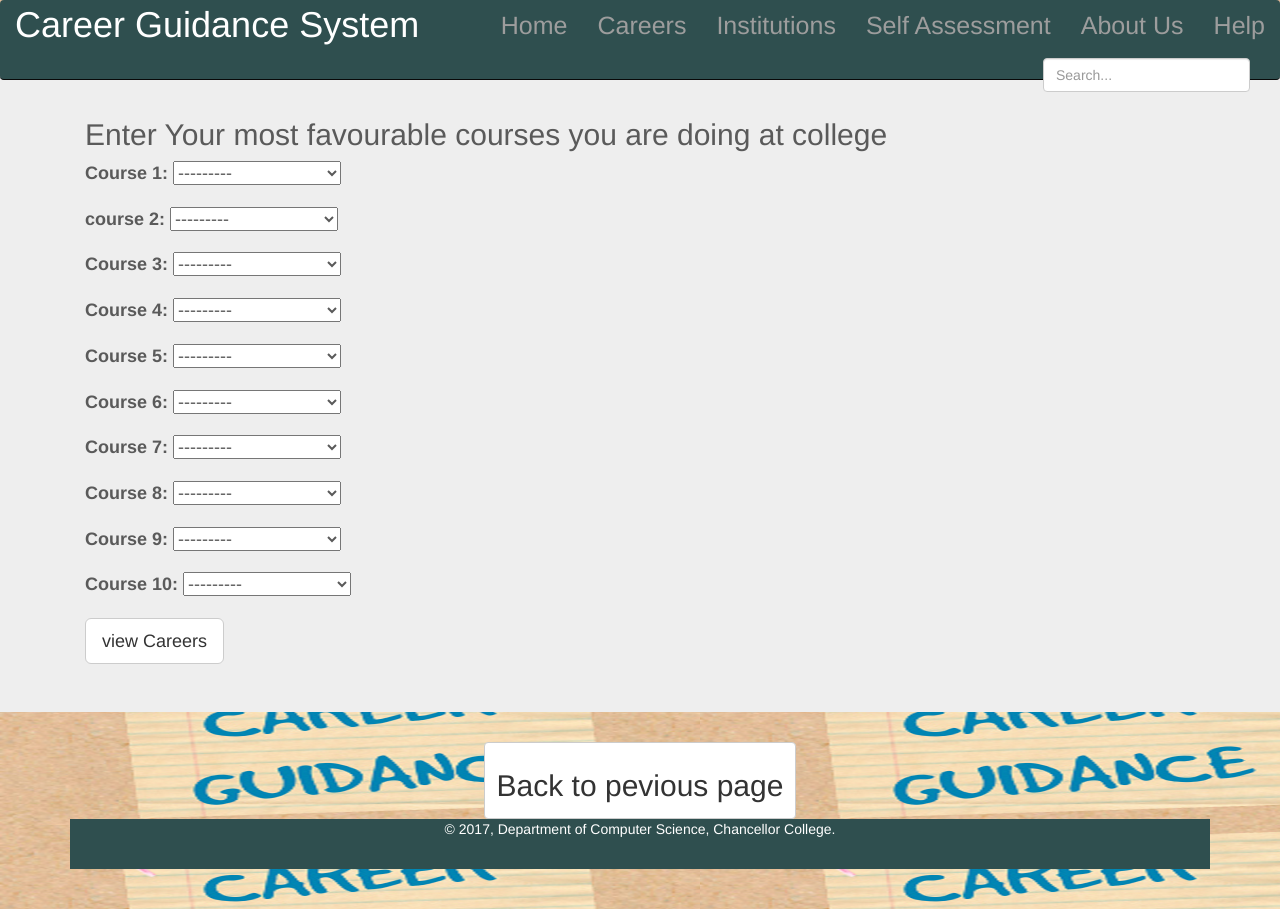
After one commit to Eliot-Kalenga/Career-guidance-system, a Django app: page /enter_course/ in a window 1280 px wide. The commit adds this page. Run offline with Django 3.2, Linux system fonts and the light colour scheme; data comes from the database, SQL or seed files in the repository; both versions use the stored data as it was after the commit; parts of the project's set-up code (start-up, migrations or seed data) failed here and were passed over; some libraries are stand-ins or nearby versions.

Commit message:
model for courses added, displayed on the browers

```diff
--- a/CGS/career/settings.py
+++ b/CGS/career/settings.py
@@ -38,8 +38,6 @@ INSTALLED_APPS = [
     'django.contrib.messages',
     'django.contrib.staticfiles',
     'careerapp',
-
-
 ]
 
 MIDDLEWARE_CLASSES = [
--- a/CGS/careerapp/forms.py
+++ b/CGS/careerapp/forms.py
@@ -11,6 +11,22 @@ class GradesForm(forms.Form):
     grade3 = forms.ModelChoiceField(queryset=Subject.objects.all(), label='Subject')
     grade4 = forms.ModelChoiceField(queryset=Subject.objects.all(), label='Subject')
     grade5 = forms.ModelChoiceField(queryset=Subject.objects.all(), label='Subject')
+
+class coursesForm(forms.Form):
+    grade0 = forms.ModelChoiceField(queryset=course.objects.all(), label='Course 1')
+    grade1 = forms.ModelChoiceField(queryset=course.objects.all(), label='course 2')
+    grade2 = forms.ModelChoiceField(queryset=course.objects.all(), label='Course 3')
+    grade3 = forms.ModelChoiceField(queryset=course.objects.all(), label='Course 4')
+    grade4 = forms.ModelChoiceField(queryset=course.objects.all(), label='Course 5')
+    grade5 = forms.ModelChoiceField(queryset=course.objects.all(), label='Course 6')
+    grade6 = forms.ModelChoiceField(queryset=course.objects.all(), label='Course 7')
+    grade7 = forms.ModelChoiceField(queryset=course.objects.all(), label='Course 8')
+    grade8 = forms.ModelChoiceField(queryset=course.objects.all(), label='Course 9')
+    grade9 = forms.ModelChoiceField(queryset=course.objects.all(), label='Course 10')
+
+
+class InstitutionsForm(forms.Form):
+    grade = forms.ModelChoiceField(queryset=School.objects.all(), label='College')
 
 class ClusterForm(forms.Form):
     cluster1 = forms.ModelMultipleChoiceField(
@@ -94,3 +110,36 @@ class ClusterForm(forms.Form):
         widget = forms.CheckboxSelectMultiple,
         label = '',
         required = False,    )
+
+# Create form class for the Login form
+class LoginForm(AuthenticationForm):
+    username = forms.CharField(label="Username", max_length=30,
+                               widget=forms.TextInput(attrs={'class': 'form-control', 'name': 'username'}))
+    password = forms.CharField(label="Password", max_length=30,
+                               widget=forms.TextInput(attrs={'class': 'form-control', 'name': 'password', 'type':'password'}))
+
+# Create form class for the Registration form
+class RegistrationForm(forms.Form):
+  name = forms.CharField()
+  username = forms.CharField()
+  email = forms.EmailField()
+  password = forms.CharField(widget=forms.PasswordInput) # Set the widget to
+                                                         # PasswordInput
+  password2 = forms.CharField(widget=forms.PasswordInput,
+                              label="Confirm password") # Set the widget to
+                                                        # PasswordInput and
+                                                        # set an appropriate
+                                                        # label
+  #captcha = CaptchaField()
+
+  # clean_<fieldname> method in a form class is used to do custom validation
+  # for the field.
+  # We are doing a custom validation for the 'password2' field and raising
+  # a validation error if the password and its confirmation do not match
+  def clean_password2(self):
+    password = self.cleaned_data['password'] # cleaned_data dictionary has the
+                                             # the valid fields
+    password2 = self.cleaned_data['password2']
+    if password != password2:
+      raise forms.ValidationError("Passwords do not match.")
+    return password2
--- a/CGS/careerapp/models.py
+++ b/CGS/careerapp/models.py
@@ -49,6 +49,7 @@ class CareerPathway(models.Model):
     def __str__(self):
         return self.name
 
+
 class Programme(models.Model):
     name = models.CharField(max_length=500)
     faculty = models.ForeignKey('Faculty')
@@ -58,6 +59,16 @@ class Programme(models.Model):
 
     def __str__(self):
         return self.name
+
+class course(models.Model):
+    name = models.CharField(max_length=500)
+    faculty = models.ManyToManyField('Faculty')
+    School= models.ManyToManyField('School')
+    career = models.ManyToManyField(CareerPathway, blank=True)
+
+    def __str__(self):
+        return self.name
+
 
 
 
--- a/CGS/careerapp/templates/careerapp/base.html
+++ b/CGS/careerapp/templates/careerapp/base.html
@@ -63,7 +63,7 @@
               <ul style="font-size: 25px;" class="nav navbar-nav navbar-right">
                 <li><a href="..">Home</a></li>
                 <li><a href="../careers">Careers</a></li>
-                <li><a href="../institutions">Institutions</a></li>
+                <li><a href="../school">Institutions</a></li>
                 <!--<li><a href="../programmes">Programmes</a></li> -->
                 <li><a href="../self_assessment">Self Assessment</a></li>
                 <li><a href="../about">About Us</a></li>
--- /dev/null
+++ b/CGS/careerapp/templates/careerapp/enter_course.html
@@ -0,0 +1,16 @@
+{% extends 'careerapp/base.html' %}
+
+
+{% block title %}
+<title>Courses</title>
+{% endblock %}
+
+{% block content %}
+
+<h2>Enter Your most favourable courses you are doing at college</h2>
+<form	method="POST"	class="post-form">{%	csrf_token	%}
+        {{	form.as_p	}}
+        <button	type="submit"	class="save	btn	btn-default btn-lg">view Careers</button>
+
+</form>
+{% endblock %}
--- a/CGS/careerapp/urls.py
+++ b/CGS/careerapp/urls.py
@@ -7,6 +7,8 @@ urlpatterns = [
     url(r'^careers/', views.viewcareers, name='viewcareers'),
     url(r'^institutions/', views.institutions, name='institutions'),
     url(r'^grades/', views.EnterGrades.as_view(), name='enter_grades'),
+    url(r'^enter_course/', views.Enterprogrammes.as_view(), name='enter_course'),
+    url(r'^school/', views.DisplayInstitutions.as_view(), name='school'),
     #url(r'^programmes/*$', views.dislay_programmes, name='programmes'),
     url(r'^interests/', views.ChooseInterests.as_view(), name='career_interests'),
     url(r'^self_assessment/', views.self_assessment, name='self_assessment'),
@@ -14,4 +16,4 @@ urlpatterns = [
     url(r'^about/',views.about, name='about'),
     url(r'^help/',views.help, name='help'),
     url(r'^programmes/',views.programmes, name='programmes')
-]
+   ]
--- a/CGS/careerapp/views.py
+++ b/CGS/careerapp/views.py
@@ -51,13 +51,59 @@ cluster16 = CareerCluster.objects.get(id = 17)
 #school7 = school.objects.get(id = 7)
 
 
+#def register(request):
+ #   if request.method == 'POST':
+  #      form = UserCreationForm(request.POST)
+   #     if form.is_valid():
+    #        form.save()
+     #       return HttpResponseRedirect('/accounts/register/complete')
 
+    #else:
+     #   form = UserCreationForm()
+    #token = {}
+    #token.update(csrf(request))
+    #token['form'] = form
+
+    #return render_to_response('registration/registration_form.html', token)
+
+#def registration_complete(request):
+ #   return render_to_response('registration/registration_complete.html')
+#login_required(login_url="login/")
 def about(request):
      return render(request, 'careerapp/about.html', {})
 
 def help(request):
      return render(request, 'careerapp/help.html', {})
 
+# This function-based view handles the requests to the root URL /. See
+# urls.py for the mapping.
+def registration_form(request):
+  # If the request method is POST, it means that the form has been submitted
+  # and we need to validate it.
+  if request.method == 'POST':
+    # Create a RegistrationForm instance with the submitted data
+    form = RegistrationForm(request.POST)
+
+    # is_valid validates a form and returns True if it is valid and
+    # False if it is invalid.
+    if form.is_valid():
+      # The form is valid and you could save it to a database
+      # by creating a model object and populating the
+      # data from the form object, but here we are just
+      # rendering a success template page.
+      return render(request, 'careerapp/success.html')
+
+ # This means that the request is a GET request. So we need to
+ # create an instance of the RegistrationForm class and render it in
+ # the template
+  else:
+   form = RegistrationForm()
+
+ # Render the registration form template with a RegistrationForm instance. If the
+ # form was submitted and the data found to be invalid, the template will
+ # be rendered with the entered data and error messages. Otherwise an empty
+ # form will be rendered. Check the comments in the registration_form.html template
+ # to understand how this is done.
   return render(request, 'careerapp/registration_form.html',
                 { 'form' : form })
 
@@ -77,6 +123,21 @@ class EnterGrades(View):
     def get(self, request, *args, **kwargs):
         form = self.form_class()
         return render(request, self.template_name, {'form': form})
+class Enterprogrammes(View):
+    f_class = coursesForm
+    t_name = 'careerapp/enter_course.html'
+
+    def get(self, request, *args, **kwargs):
+        form = self.f_class()
+        return render(request, self.t_name, {'form': form})
+
+class DisplayInstitutions(View):
+    fo_class = InstitutionsForm
+    te_name = 'careerapp/school.html'
+
+    def get(self, request, *args, **kwargs):
+        form = self.fo_class()
+        return render(request, self.te_name, {'form': form})
 
     #@login_required(login_url="login/")
     def post(self, request, *args, **kwargs):
```
Also changed, not shown: CGS/careerapp/admin.py (+15 -0 lines), CGS/careerapp/templates/careerapp/institutions.html (+1 -1 lines), CGS/careerapp/templates/careerapp/school.html (added, +16 -0 lines), CGS/careerapp/templates/careerapp/self_assessment.html (+10 -4 lines), CGS/careerapp/migrations/0010_course.py (added), CGS/careerapp/migrations/0011_auto_20170223_1547.py (added), CGS/careerapp/migrations/0012_remove_course_programme.py (added), CGS/careerapp/static/careerapp/img/chanco.jpg (added), CGS/db.sqlite3.
